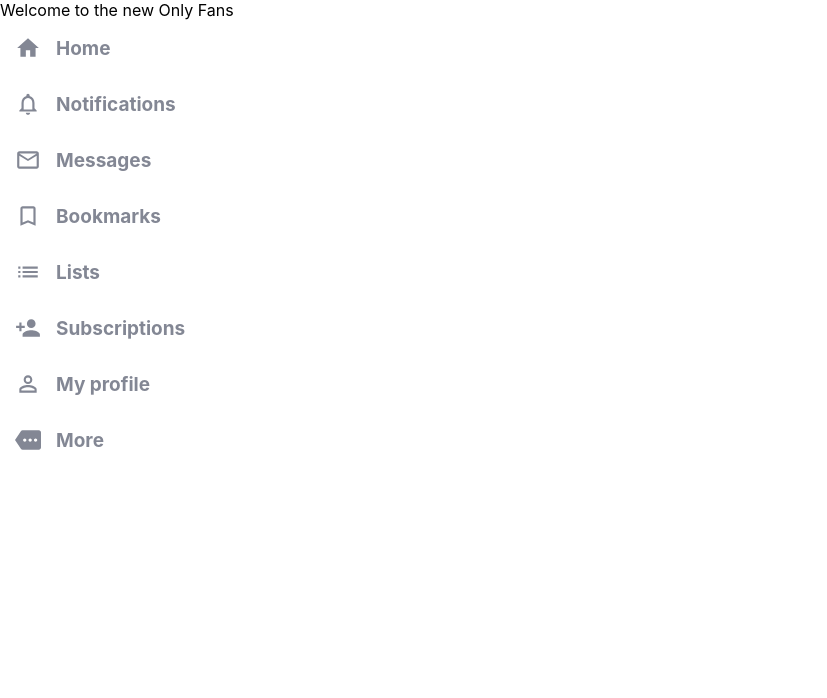
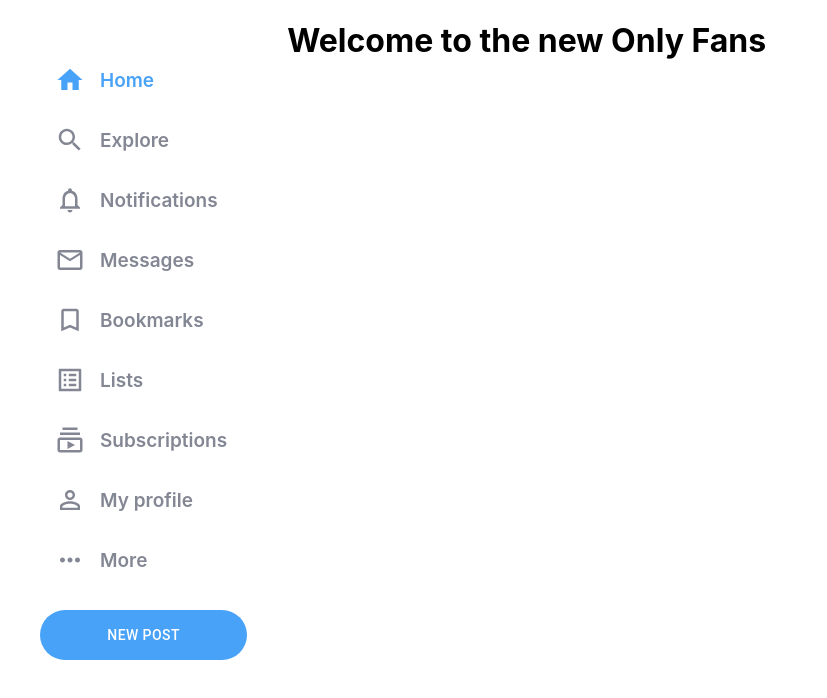
Before and after one commit to tonycastle/fans, a React (Create React App) app: page / in a window 1280 px wide. Shown: the top 698 px of the page, without its empty margins (0-827 px from the left). Built offline with nearby package versions, Linux system fonts and the light colour scheme.

Commit message:
completed navbar styles and added app component with flex display

```diff
--- a/package.json
+++ b/package.json
@@ -3,6 +3,8 @@
   "version": "0.1.0",
   "private": true,
   "dependencies": {
+    "@material-ui/core": "^4.12.3",
+    "@material-ui/icons": "^4.11.2",
     "@testing-library/jest-dom": "^5.14.1",
     "@testing-library/react": "^11.2.7",
     "@testing-library/user-event": "^12.8.3",
--- /dev/null
+++ b/src/App.js
@@ -0,0 +1,13 @@
+import Feed from "./Feed";
+import Navbar from "./Global/Navbar";
+
+const App = () => {
+  return (
+    <div className="app">
+      <Navbar />
+      <Feed />
+    </div>
+  );
+};
+
+export default App;
--- /dev/null
+++ b/src/Feed.js
@@ -0,0 +1,7 @@
+//not sure what content is posted here - it is posts from thee api but this is a business deceision. Possibly adverts and trending posts
+
+const Feed = () => {
+  return <h1> Welcome to the new Only Fans</h1>;
+};
+
+export default Feed;
--- a/src/Global/NavLink.js
+++ b/src/Global/NavLink.js
@@ -6,8 +6,8 @@
         onClick();
       }}
     >
-      <Icon className="mdIcon" />
-      <span>{page}</span>
+      <Icon />
+      <h2>{page}</h2>
     </div>
   );
 };
--- a/src/Global/Navbar.js
+++ b/src/Global/Navbar.js
@@ -1,20 +1,32 @@
-import NavLink from "./NavLink"
-import { MdHome , MdMailOutline, MdNotificationsNone, MdBookmarkBorder, MdList, MdPersonAdd, MdPersonOutline , MdMore } from 'react-icons/md';
+import NavLink from "./NavLink";
+import HomeIcon from "@material-ui/icons/Home";
+import SearchIcon from "@material-ui/icons/Search";
+import NotificationsNoneIcon from "@material-ui/icons/NotificationsNone";
+import MailOutlineIcon from "@material-ui/icons/MailOutline";
+import BookmarkBorderIcon from "@material-ui/icons/BookmarkBorder";
+import ListAltIcon from "@material-ui/icons/ListAlt";
+import SubscriptionsOutlinedIcon from "@material-ui/icons/SubscriptionsOutlined";
+import PermIdentityIcon from "@material-ui/icons/PermIdentity";
+import MoreHorizIcon from "@material-ui/icons/MoreHoriz";
+import { Button } from "@material-ui/core";
 
 const Navbar = () => {
-    return (
-        <div>
-            Welcome to the new Only Fans
-            <NavLink active page="Home" Icon={MdHome}/>
-            <NavLink page="Notifications" Icon={MdNotificationsNone}/>
-            <NavLink page="Messages" Icon={MdMailOutline}/>
-            <NavLink page="Bookmarks" Icon={MdBookmarkBorder}/>
-            <NavLink page="Lists" Icon={MdList}/>
-            <NavLink page="Subscriptions" Icon={MdPersonAdd}/>
-            <NavLink page="My profile" Icon={MdPersonOutline}/>
-            <NavLink page="More" Icon={MdMore}/>
-        </div>
-    )
-}
+  return (
+    <div className="navBar">
+      <NavLink active page="Home" Icon={HomeIcon} />
+      <NavLink page="Explore" Icon={SearchIcon} />
+      <NavLink page="Notifications" Icon={NotificationsNoneIcon} />
+      <NavLink page="Messages" Icon={MailOutlineIcon} />
+      <NavLink page="Bookmarks" Icon={BookmarkBorderIcon} />
+      <NavLink page="Lists" Icon={ListAltIcon} />
+      <NavLink page="Subscriptions" Icon={SubscriptionsOutlinedIcon} />
+      <NavLink page="My profile" Icon={PermIdentityIcon} />
+      <NavLink page="More" Icon={MoreHorizIcon} />
+      <Button variant="outlined" className="navBar-new-post" fullWidth>
+        new post
+      </Button>
+    </div>
+  );
+};
 
-export default Navbar
+export default Navbar;
--- a/src/Global/global.css
+++ b/src/Global/global.css
@@ -1,17 +1,18 @@
 body {
-
-     /**  FONT AND LINK COLOURS *****************************************/
+  /**  FONT AND LINK COLOURS *****************************************/
   --font-color: #666;
   --link-color: rgb(131, 135, 148);
-  --link-hover-color: rgb(59, 148, 231);
-  --link-hover-bg: #eBf5fe;
+  --link-hover-color: rgb(72, 162, 247);
+  --link-hover-bg: #ebf5fe;
 
   margin: 0;
-  font-family: -apple-system, BlinkMacSystemFont, 'Helvetica Neue', 'Segoe UI', 'Roboto', 'Oxygen',
-    'Ubuntu', 'Cantarell', 'Fira Sans', 'Droid Sans',
+  font-family: -apple-system, BlinkMacSystemFont, "Helvetica Neue", "Segoe UI",
+    "Roboto", "Oxygen", "Ubuntu", "Cantarell", "Fira Sans", "Droid Sans",
     sans-serif;
   -webkit-font-smoothing: antialiased;
   -moz-osx-font-smoothing: grayscale;
+}
 
-
+.app {
+  display: flex;
 }
--- a/src/Global/navBar.css
+++ b/src/Global/navBar.css
@@ -1,10 +1,14 @@
+.navBar {
+  /*flex: 0.3;*/
+  margin-top: 50px;
+  padding-left: 40px;
+  padding-right: 40px;
+}
 .navLink {
   display: flex;
   align-items: center;
   cursor: pointer;
   color: var(--link-color);
-  font-size: 19px;
-  font-weight: 700;
 }
 
 .navLink:hover {
@@ -13,8 +17,26 @@
   border-radius: 30px;
   transition: color 300ms ease-out;
 }
+.navLink > h2 {
+  font-weight: 600;
+  font-size: 19px;
+  margin-right: 20px;
+}
 
-.navLink > .mdIcon {
+.navLink--active {
+  color: var(--link-hover-color);
+}
+
+.navLink > .MuiSvgIcon-root {
   padding: 15px;
-  font-size: 26px;
+  font-size: 30px;
 }
+
+.navBar-new-post {
+  background-color: var(--link-hover-color) !important;
+  border: none !important;
+  color: #fff !important;
+  border-radius: 30px !important;
+  height: 50px !important;
+  margin-top: 20px !important;
+}
--- a/src/index.js
+++ b/src/index.js
@@ -2,11 +2,11 @@
 import ReactDOM from "react-dom";
 import "./Global/global.css";
 import "./Global/navBar.css";
-import NavBar from "./Global/Navbar.js";
+import App from "./App.js";
 
 ReactDOM.render(
   <React.StrictMode>
-    <NavBar />
+    <App />
   </React.StrictMode>,
   document.getElementById("root")
 );
```
Also changed, not shown: 1 other file (tests, documents, lock files or other folders).
